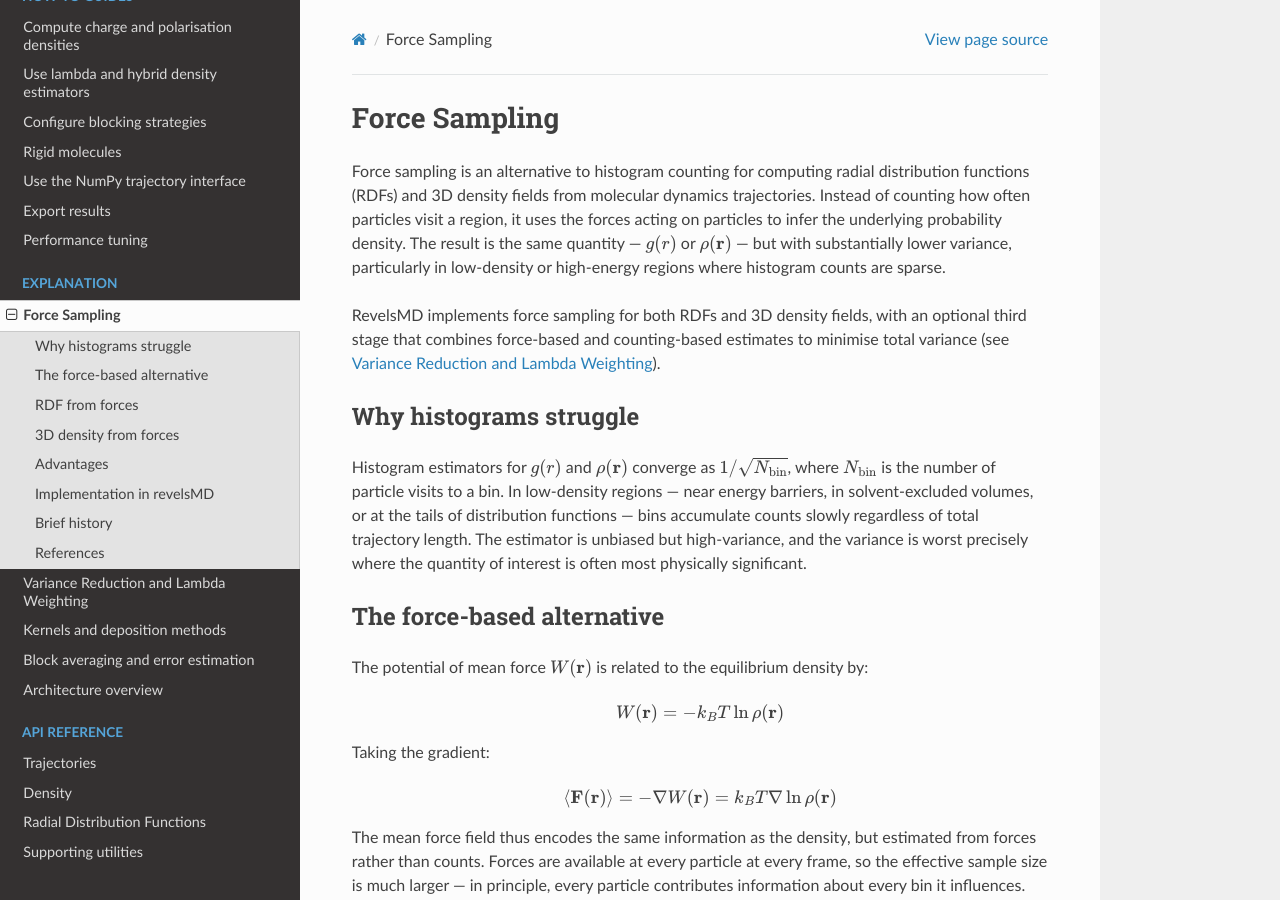
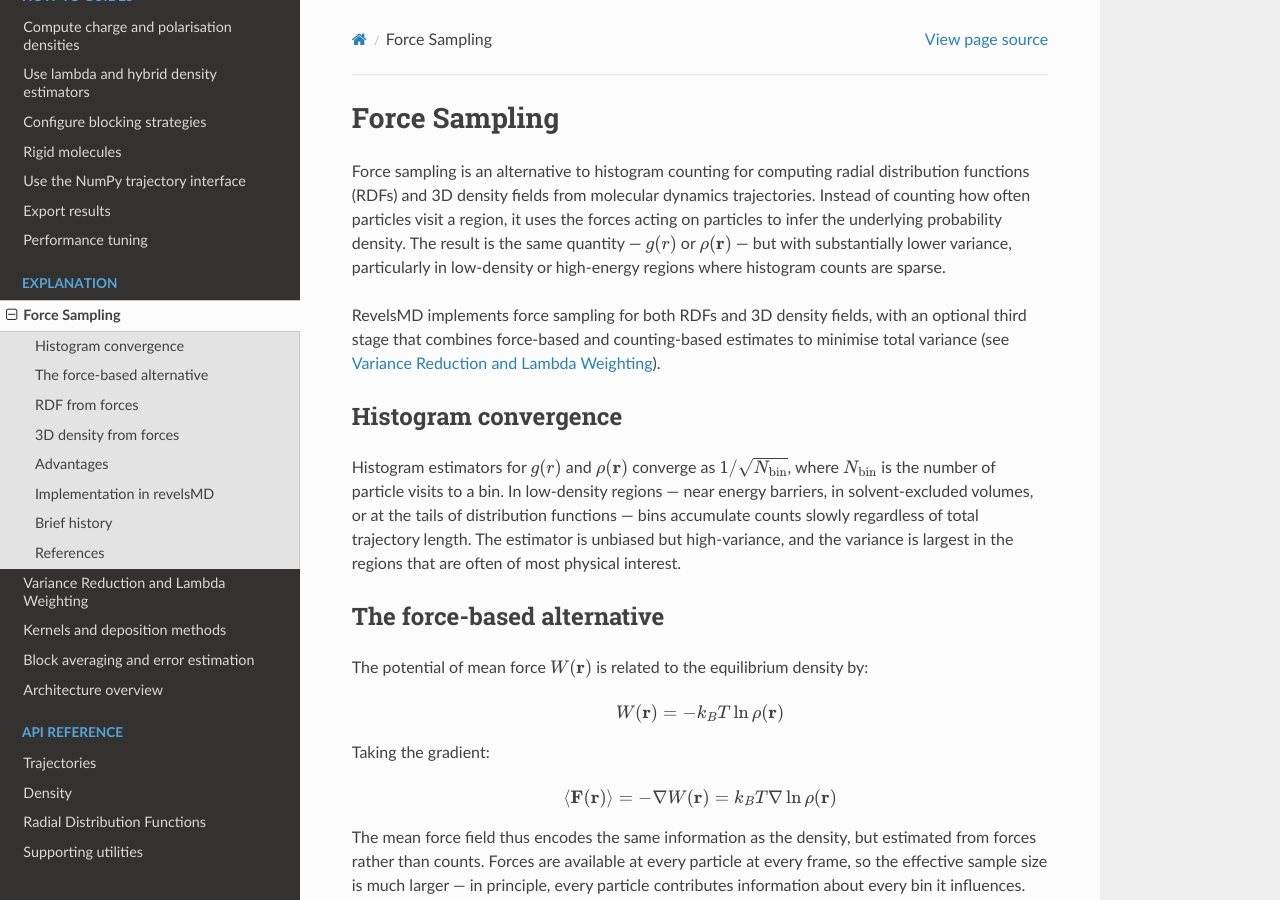
Before and after one commit to user200000/revelsmd, a Sphinx documentation site: the page built from docs/source/explanation/force-sampling.md, in a window 1280 px wide and 900 px high. Built offline with Sphinx 7.4.7 and the Read the Docs theme 3.1.0, drawn with Linux system fonts in a browser that asks for light colours; some of the changed text lies outside the part shown.

Commit message:
Improve writing quality and consistency across documentation

```diff
--- a/docs/source/explanation/force-sampling.md
+++ b/docs/source/explanation/force-sampling.md
@@ -4,9 +4,9 @@ Force sampling is an alternative to histogram counting for computing radial dist
 
 RevelsMD implements force sampling for both RDFs and 3D density fields, with an optional third stage that combines force-based and counting-based estimates to minimise total variance (see [Variance Reduction and Lambda Weighting](variance-reduction.md)).
 
-## Why histograms struggle
+## Histogram convergence
 
-Histogram estimators for $g(r)$ and $\rho(\mathbf{r})$ converge as $1/\sqrt{N_\text{bin}}$, where $N_\text{bin}$ is the number of particle visits to a bin. In low-density regions — near energy barriers, in solvent-excluded volumes, or at the tails of distribution functions — bins accumulate counts slowly regardless of total trajectory length. The estimator is unbiased but high-variance, and the variance is worst precisely where the quantity of interest is often most physically significant.
+Histogram estimators for $g(r)$ and $\rho(\mathbf{r})$ converge as $1/\sqrt{N_\text{bin}}$, where $N_\text{bin}$ is the number of particle visits to a bin. In low-density regions — near energy barriers, in solvent-excluded volumes, or at the tails of distribution functions — bins accumulate counts slowly regardless of total trajectory length. The estimator is unbiased but high-variance, and the variance is largest in the regions that are often of most physical interest.
 
 ## The force-based alternative
 
@@ -65,7 +65,7 @@ RevelsMD implements force sampling as a two-stage process:
 1. **Accumulation.** Forces are binned (for RDFs) or deposited onto a voxel grid (for density fields) and summed across trajectory frames.
 2. **Conversion.** The accumulated force field is converted to $g(r)$ via numerical integration, or to $\rho(\mathbf{r})$ via FFT.
 
-An optional third stage combines the force-based and counting-based estimates using position-dependent lambda weights to minimise total variance; see [Variance Reduction and Lambda Weighting](variance-reduction.md).
+The lambda combination step is described in [Variance Reduction and Lambda Weighting](variance-reduction.md).
 
 ## Brief history
 
```
Also changed, not shown: docs/source/explanation/architecture.md (+0 -3 lines), docs/source/explanation/variance-reduction.md (+2 -2 lines), docs/source/tutorials/3d-densities.md (+2 -3 lines), docs/source/tutorials/first-rdf.md (+1 -1 lines).
